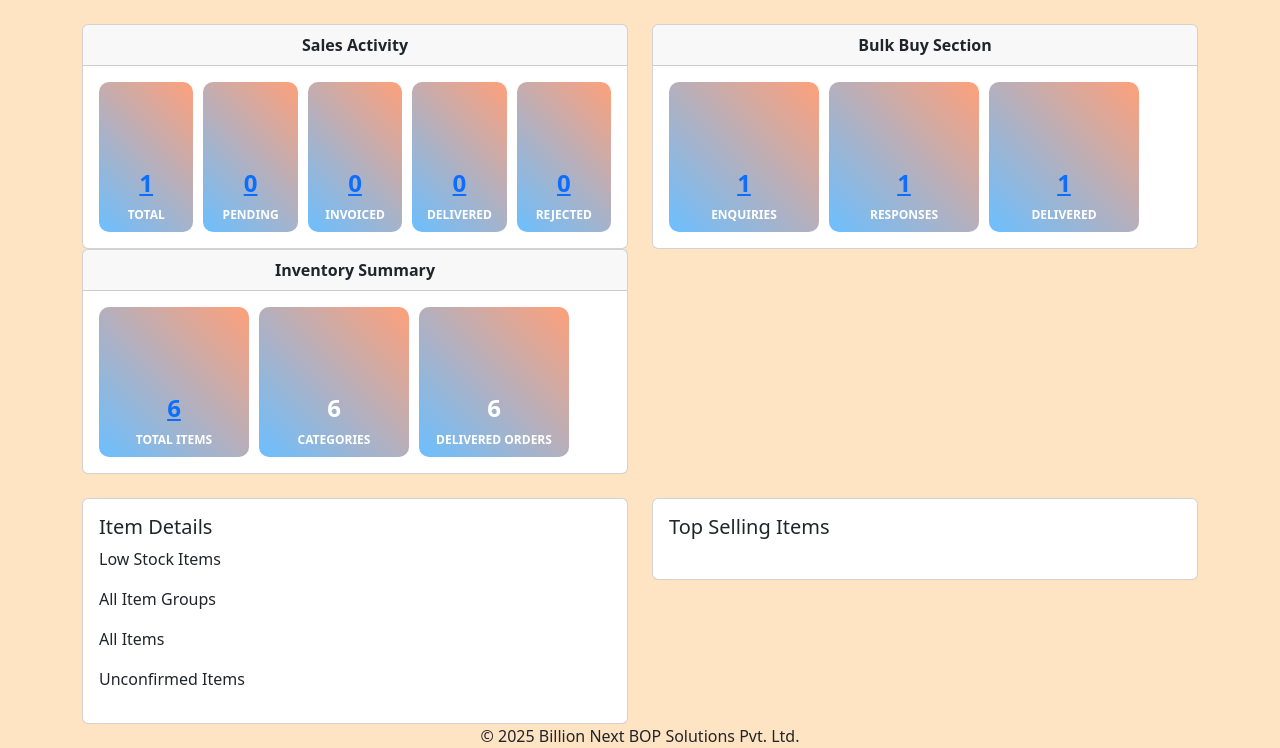
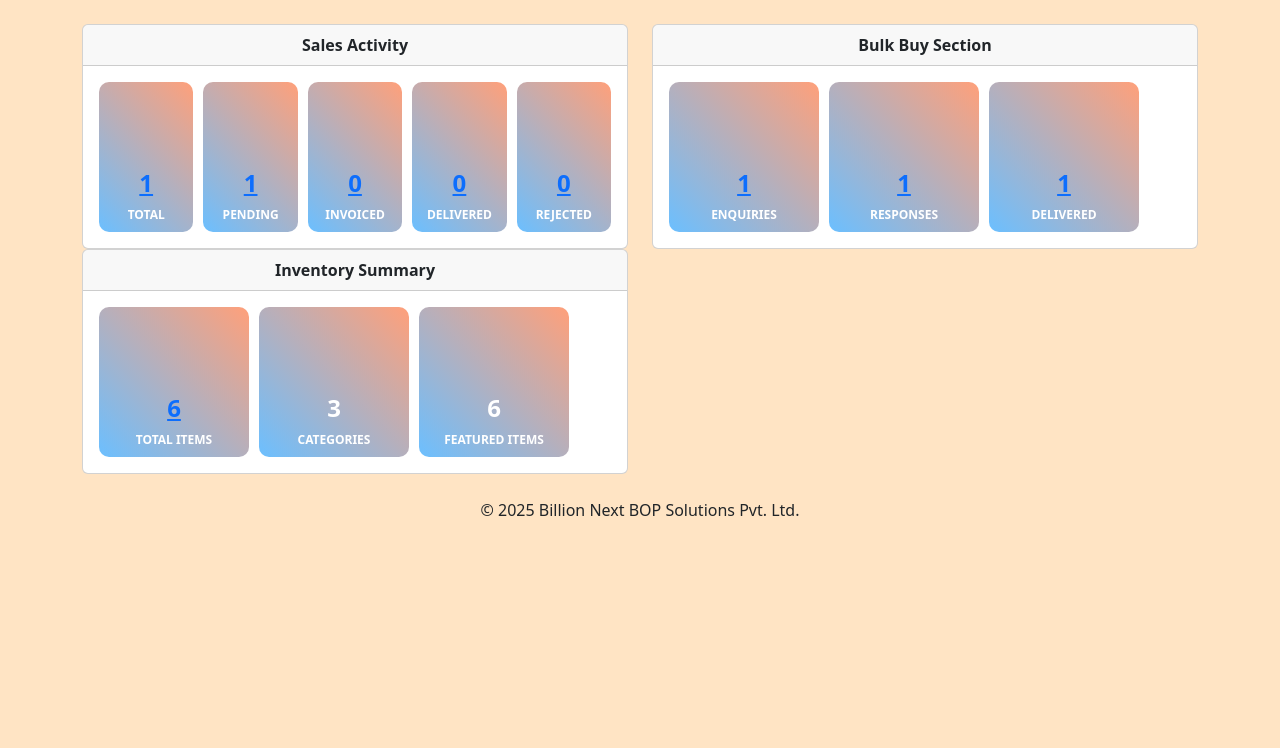
Before and after one commit to jeet760/OMS, a Django app: page /profile/dashboard in a window 1280 px wide. Shown: the part 62-810 px from the top of the page. After the commit the page ends 578 px from the top, so only its background shows below. Run offline with Django 5.2, Linux system fonts and the light colour scheme; a user stored in the database is signed in; data comes from the database, SQL or seed files in the repository; both versions use the stored data as it was after the commit; tables that the repository leaves empty hold one stand-in row (values such as "Sample post"); some libraries are stand-ins or nearby versions.

Commit message:
dashboard_order_itemfeature

```diff
--- a/omsproject/omsapp/templates/dashboard.html
+++ b/omsproject/omsapp/templates/dashboard.html
@@ -43,7 +43,7 @@
                 <div class="card-body p-3">
                     <div class="box-container">
                         <div class="box">
-                            <div class="number"><strong><a href="{% url 'receivedorders' %}">{{ dashboard.total_orders_made }}</a></strong></div>
+                            <div class="number"><strong><a href="{% url 'receivedorders' %}">{{ dashboard.received_orders }}</a></strong></div>
                             <div class="text">Total</div>
                         </div>
                         <div class="box">
@@ -105,12 +105,12 @@
                             <div class="text">Total Items</div>
                         </div>
                         <div class="box">
-                            <div class="number"><strong>{{ dashboard.total_items }}</strong></div>
+                            <div class="number"><strong>{{ dashboard.total_item_categories }}</strong></div>
                             <div class="text">Categories</div>
                         </div>
                         <div class="box">
-                            <div class="number"><strong>{{ dashboard.total_items }}</strong></div>
-                            <div class="text">Delivered Orders</div>
+                            <div class="number"><strong>{{ dashboard.featured_items }}</strong></div>
+                            <div class="text">Featured Items</div>
                         </div>
                     </div>
                 </div>
@@ -120,7 +120,7 @@
 
     <div class="row mt-4">
         <!-- Item Details -->
-        <div class="col-md-6">
+        <!-- <div class="col-md-6">
             <div class="card p-3">
                 <h5>Item Details</h5>
                 <p><strong>{{ item_details.low_stock_items }}</strong> Low Stock Items</p>
@@ -128,10 +128,10 @@
                 <p><strong>{{ item_details.all_items }}</strong> All Items</p>
                 <p><strong>{{ item_details.unconfirmed_items }}</strong> Unconfirmed Items</p>
             </div>
-        </div>
+        </div> -->
 
         <!-- Top Selling Items -->
-        <div class="col-md-6">
+        <!-- <div class="col-md-6">
             <div class="card p-3">
                 <h5>Top Selling Items</h5>
                 <ul>
@@ -141,6 +141,6 @@
                 </ul>
             </div>
         </div>
-    </div>
+    </div> -->
 </div>
 {% endblock %}
--- a/omsproject/omsapp/templates/shop-details.html
+++ b/omsproject/omsapp/templates/shop-details.html
@@ -54,8 +54,8 @@
                         <a href="#" class="heart-icon"><span class="icon_heart_alt"></span></a>
                         <ul>
                             <li><b>Availability</b> <span>In Stock</span></li>
-                            <!-- <li><b>Shipping</b> <span>01 day shipping. <samp>Free pickup today</samp></span></li> -->
                             <li><b>Unit</b> <span>{{item.itemUnit}}</span></li>
+                            <li><b>Sold By</b> <span><samp>{{item.userID.org_name}}</samp></span></li>
                             <!-- <li><b>Share on</b>
                                 <div class="share">
                                     <a href="#"><i class="fa fa-facebook"></i></a>
--- a/omsproject/omsapp/urls.py
+++ b/omsproject/omsapp/urls.py
@@ -56,6 +56,7 @@
     path('item/<int:item_id>/edit/', views.edit_item, name='edit_item'),
     path('item/<int:item_id>/change/', views.change_item_status, name='change_item_status'),
     path('item/<int:item_id>/stock/', views.item_stockout, name='change_item_stock'),
+    path('item/<int:item_id>/feature/', views.item_feature, name='change_item_feature'),
     path('cart/', views.cart_view, name='cart_view'),
     path('cart/add/<int:product_id>/', views.add_to_cart, name='add_to_cart'),
     path('cart/update/<int:product_id>/', views.update_cart, name='update_cart'),
--- a/omsproject/omsapp/views.py
+++ b/omsproject/omsapp/views.py
@@ -499,6 +499,17 @@
         pass
     return redirect('item_list')
 
+@login_required
+def item_feature(request,item_id):
+    item = get_object_or_404(Item, pk=item_id)
+    if item.featureItem == False:
+        Item.objects.filter(itemID=item_id).update(featureItem=True)
+        pass
+    else:
+        Item.objects.filter(itemID=item_id).update(featureItem=False)
+        pass
+    return redirect('item_list')
+
 def item_list(request):
     login_user_id = request.user.pk
     if request.user.is_authenticated:
@@ -715,7 +726,7 @@
         orderNo = Order.objects.get(orderID=orderID).orderNo
         suborderID = SubOrder.objects.get(orderID_id=orderID, vendorID_id=request.user.pk).suborderID
         received_orders = OrderDetails.objects.filter(suborderID_id=suborderID).select_related('itemID')
-        #received_orders = OrderDetails.objects.filter(orderdetails__orderID_id=orderID, orders__orderdetails__vendorID_id=request.user.pk)
+        # received_orders = OrderDetails.objects.filter(orderdetails__orderID_id=orderID, orders__orderdetails__vendorID_id=request.user.pk)
         # query = f"SELECT C.itemName, B.itemQty, B.itemPrice, B.id, B.orderID_id, B.remark, A.orderNo, A.remark, B.itemPricewithGST FROM omsapp_order AS A INNER JOIN omsapp_orderdetails AS B ON A.orderID=B.orderID_id AND A.orderID={orderID} INNER JOIN omsapp_item AS C ON B.itemID_id=C.itemID AND C.userID_id={request.user.id} INNER JOIN omsapp_customuser AS D ON D.id=A.userID_id"
         # with connection.cursor() as cursor:
         #     cursor.execute(query)
@@ -1126,7 +1137,7 @@
     pass
 #endregion
 
-#region Profile Settings, User Profile and Dashboard
+#region Profile Settings, User Profile
 @login_required
 def profile(request):
     user_name = request.user.last_name
@@ -1147,23 +1158,29 @@
     user_name = request.user.last_name
     userDetails = CustomUser.objects.filter(pk = request.user.pk)
     return render(request, 'seller_profile.html', {'user_details':userDetails, 'login_user':user_name})
+#endregion
 
 #region Dashboard
 @login_required
 def dashboard(request):
     user_name = request.user.last_name
     user_id = request.user.pk
-    total_items = Item.objects.filter(userID_id=request.user.pk).__len__()
-    item = Item.objects.filter(userID_id=request.user.pk)
-    total_orders_made = Order.objects.all().__len__()
-    pending_orders = Order.objects.filter(orderStatus = 'Under Process').__len__()
-    invoiced_orders = Order.objects.filter(orderStatus = 'Invoiced').__len__()
-    delivered_orders = Order.objects.filter(orderStatus = 'Delivered').__len__()
-    rejected_orders = Order.objects.filter(orderStatus = 'Rejected').__len__()
+    total_items = Item.objects.filter(userID_id=request.user.pk).__len__()#total items placed by the vendor/FPO
+    featured_items = Item.objects.filter(userID_id=request.user.pk, featureItem=True).__len__()#featured items as set by the FPO
+    total_item_categories = Item.objects.filter(userID_id=request.user.pk).values('itemCat').distinct().__len__()#distinct categories of items stored by the FPO
+    total_orders_made = Order.objects.filter(userID_id=request.user.pk).__len__()#total orders placed by the FPO to other entities
+    received_orders = SubOrder.objects.filter(vendorID=request.user.pk).__len__()#total orders received by the FPO
+    pending_orders = SubOrder.objects.filter(orderStatus = 'Pending Order', vendorID=request.user.pk).__len__()
+    invoiced_orders = SubOrder.objects.filter(orderStatus = 'Invoiced').__len__()
+    delivered_orders = SubOrder.objects.filter(orderStatus = 'Delivered').__len__()
+    rejected_orders = SubOrder.objects.filter(orderStatus = 'Rejected').__len__()
     bulk_buy_orders = BulkBuy.objects.all().__len__()
     bulk_buy_orders_responded = BulkBuyResponse.objects.filter(response_userID_id=user_id).__len__()
     dashboard_context = {
         'total_items':total_items,
+        'featured_items':featured_items,
+        'total_item_categories':total_item_categories,
+        'received_orders':received_orders,
         'total_orders_made':total_orders_made,
         'invoiced_orders': invoiced_orders,
         'pending_orders':pending_orders,
@@ -1173,6 +1190,4 @@
         'bulk_buy_response':bulk_buy_orders_responded
     }
     return render(request, 'dashboard.html', {'dashboard':dashboard_context, 'login_user':user_name})
-
 #endregion
-#endregion
```
Also changed, not shown: omsproject/omsapp/templates/item_list.html (+14 -2 lines), omsproject/db.sqlite3.
